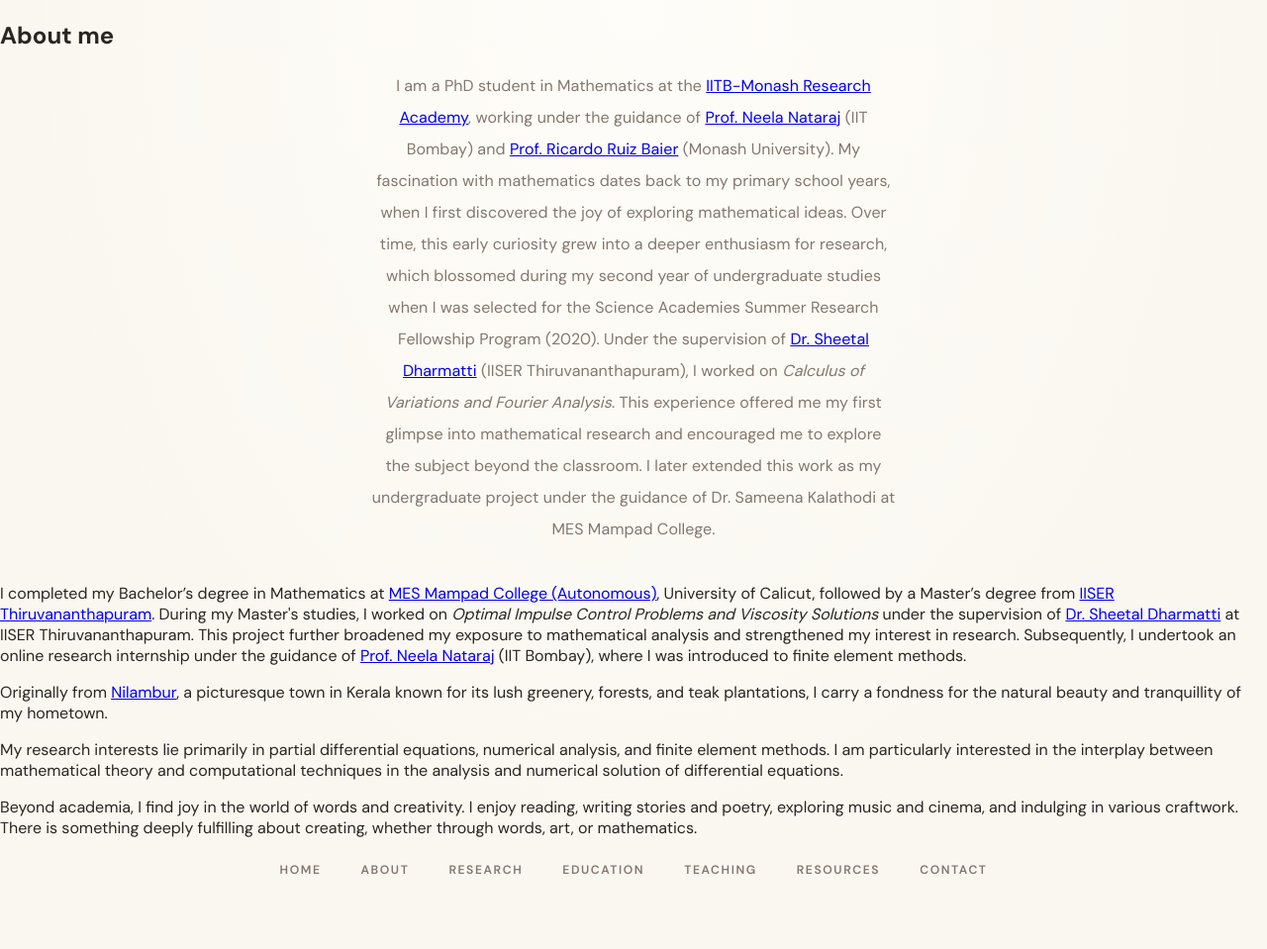
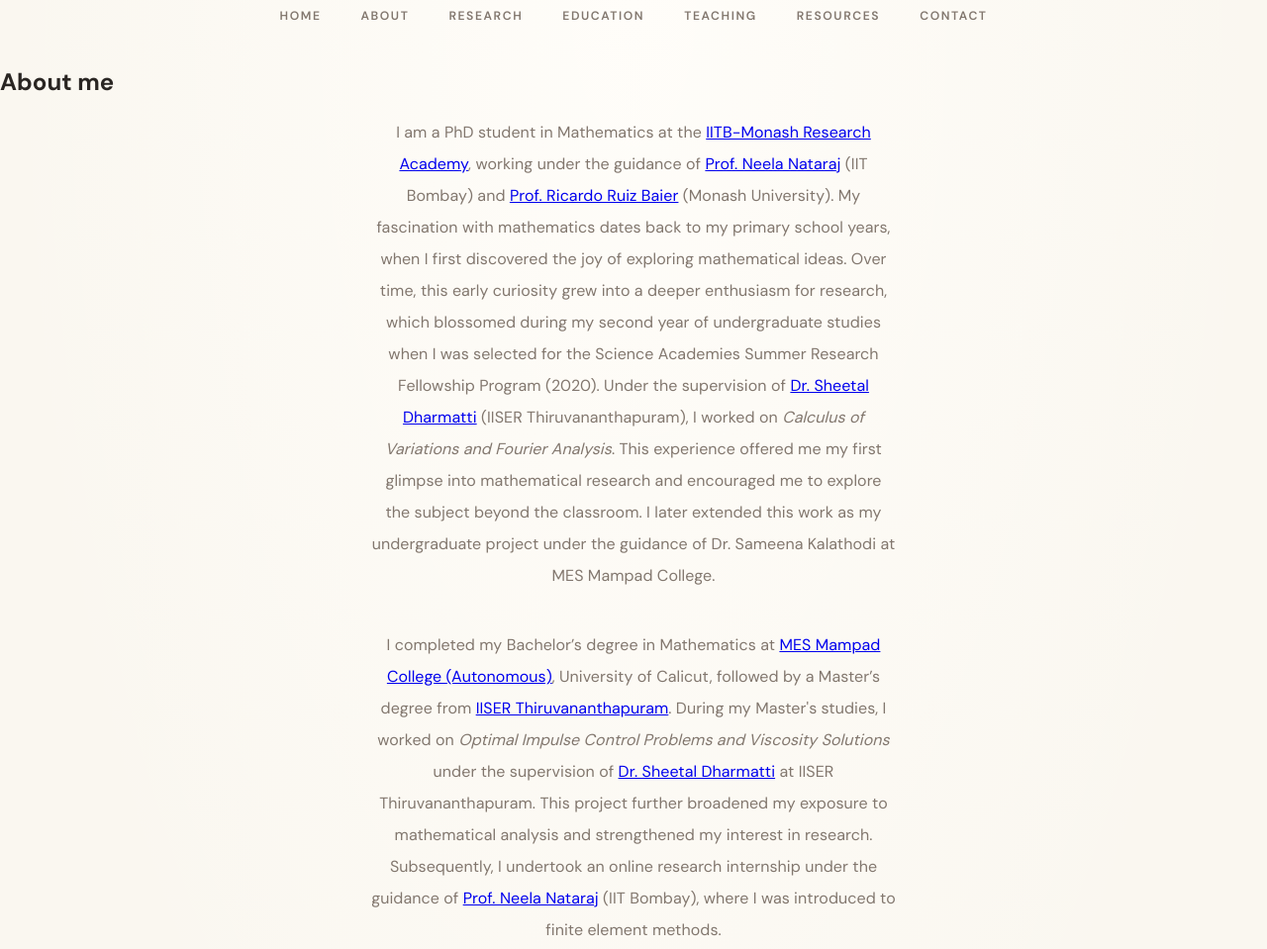
Before and after one commit to siyadrahmanm/siyadrahmanm.github.io, a plain HTML site: page about.html in a window 1280 px wide. Shown: the top 959 px of the page at 99% size. Before the commit the page ends 930 px from the top, so only its background shows below. Drawn offline with Linux system fonts and the light colour scheme.

Commit message:
Update about.html

```diff
--- a/about.html
+++ b/about.html
@@ -9,6 +9,19 @@
   <link rel="stylesheet" href="https://cdnjs.cloudflare.com/ajax/libs/font-awesome/6.5.1/css/all.min.css">
 </head>
 <body>
+
+  <nav class="menu">
+      <a href="index.html">Home</a>
+      <a href="about.html">About</a>
+      <a href="research.html">Research</a>
+      <a href="education.html">Education</a>
+      <a href="teaching.html">Teaching</a>
+      <!-- <a href="publications.html">Publications</a>
+      <a href="conferences.html">Conferences</a>
+      <a href="workshops.html">Workshops</a> -->
+      <a href="resources.html">Resources</a>
+      <a href="contact.html">Contact</a>
+    </nav>
 
   <section>
     <h2>About me</h2>
@@ -23,7 +36,7 @@
       I later extended this work as my undergraduate project under the guidance of Dr. Sameena Kalathodi at MES Mampad College.
     </p>
 
-    <p> I completed my Bachelor’s degree in Mathematics at <a href="https://mesmampadcollege.edu.in/">MES Mampad College (Autonomous)</a>, University of Calicut,
+    <p class="bio"> I completed my Bachelor’s degree in Mathematics at <a href="https://mesmampadcollege.edu.in/">MES Mampad College (Autonomous)</a>, University of Calicut,
       followed by a Master’s degree from <a href="https://www.iisertvm.ac.in/">IISER Thiruvananthapuram</a>.
       During my Master's studies, I worked on <em>Optimal Impulse Control Problems and Viscosity Solutions</em> under the supervision of
       <a href="https://www.iisertvm.ac.in/faculty/sheetal">Dr. Sheetal Dharmatti</a> at IISER Thiruvananthapuram. This project further broadened my exposure
@@ -31,34 +44,21 @@
       <a href="https://www.math.iitb.ac.in/~neela/">Prof. Neela Nataraj</a> (IIT Bombay), where I was introduced to finite element methods.
     </p>
 
-    <p>
+    <p class="bio">
       Originally from <a href="https://en.wikipedia.org/wiki/Nilambur">Nilambur</a>, a picturesque town in Kerala known for its lush greenery, forests, and
       teak plantations, I carry a fondness for the natural beauty and tranquillity of my hometown.
     </p>
 
-    <p>
+    <p class="bio">
       My research interests lie primarily in partial differential equations, numerical analysis, and finite element methods. I am particularly interested in the
       interplay between mathematical theory and computational techniques in the analysis and numerical solution of differential equations.
     </p>
 
-    <p>
+    <p class="bio">
       Beyond academia, I find joy in the world of words and creativity. I enjoy reading, writing stories and poetry, exploring music and cinema, and indulging
       in various craftwork. There is something deeply fulfilling about creating, whether through words, art, or mathematics.
     </p>
   </section>
 
-  <nav class="menu">
-      <a href="index.html">Home</a>
-      <a href="about.html">About</a>
-      <a href="research.html">Research</a>
-      <a href="education.html">Education</a>
-      <a href="teaching.html">Teaching</a>
-      <!-- <a href="publications.html">Publications</a>
-      <a href="conferences.html">Conferences</a>
-      <a href="workshops.html">Workshops</a> -->
-      <a href="resources.html">Resources</a>
-      <a href="contact.html">Contact</a>
-    </nav>
-
 </body>
 </html>
```
